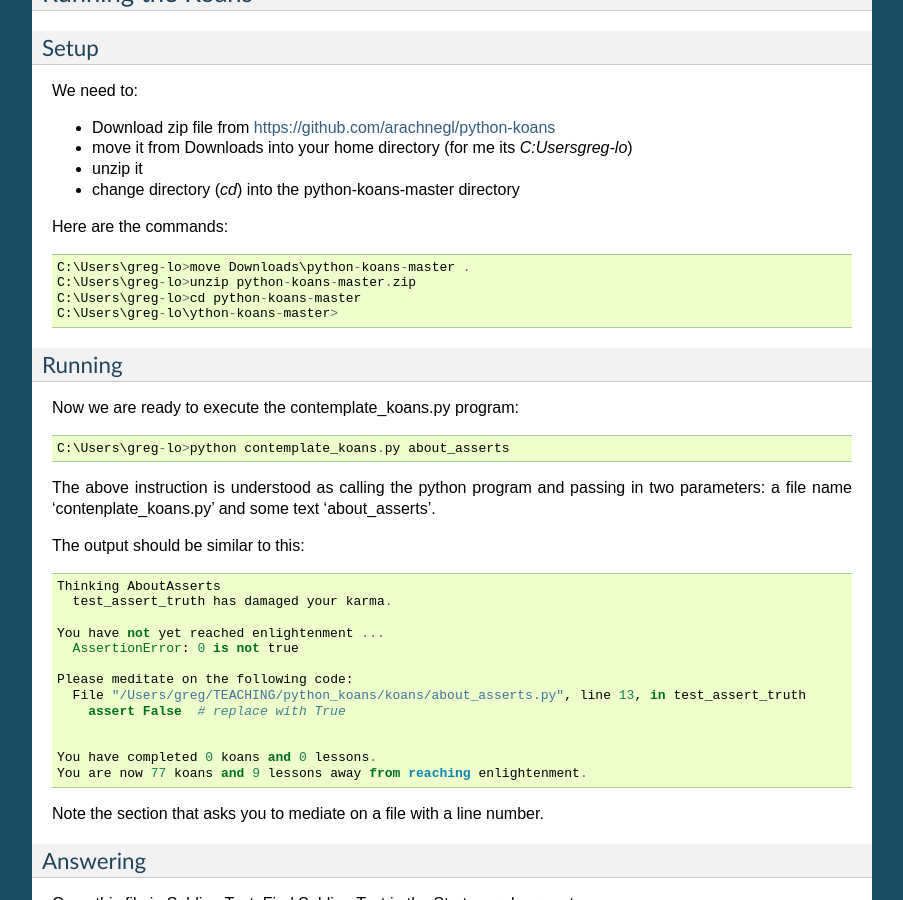
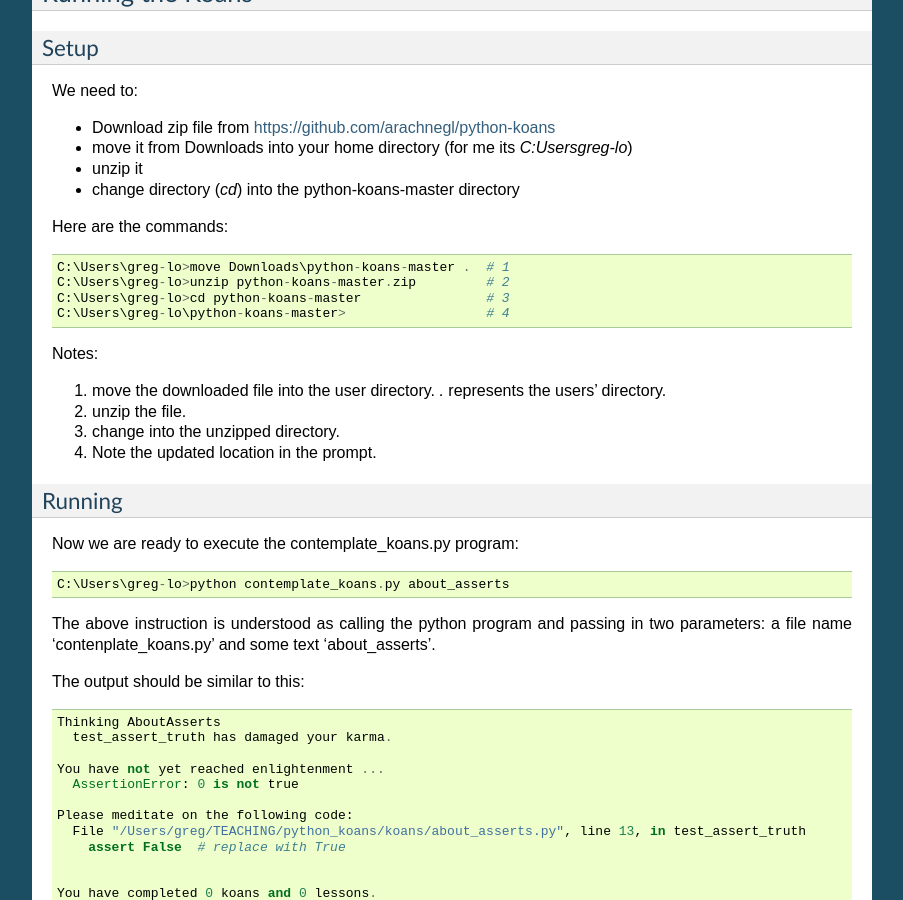
Before and after one commit to gu-lseg/intro-to-programming, a Sphinx documentation site: the page built from source/appendix_windows.rst, in a window 1280 px wide and 900 px high, scrolled down 1390 px. Shown: the whole window, without its empty margins (198-1101 px from the left). Built offline with Sphinx 7.4.7, drawn with Linux system fonts in a browser that asks for light colours; pages that are not in the unit, such as notebooks, are missing from menus.

Commit message:
update link & annotate cmds

```diff
--- a/source/appendix_windows.rst
+++ b/source/appendix_windows.rst
@@ -88,10 +88,18 @@ We need to:
 
 Here are the commands::
 
-    C:\Users\greg-lo>move Downloads\python-koans-master .
-    C:\Users\greg-lo>unzip python-koans-master.zip
-    C:\Users\greg-lo>cd python-koans-master
-    C:\Users\greg-lo\ython-koans-master>
+    C:\Users\greg-lo>move Downloads\python-koans-master .  # 1
+    C:\Users\greg-lo>unzip python-koans-master.zip         # 2
+    C:\Users\greg-lo>cd python-koans-master                # 3
+    C:\Users\greg-lo\python-koans-master>                  # 4
+
+Notes:
+
+1. move the downloaded file into the user directory. `.` represents the users'
+   directory.
+2. unzip the file.
+3. change into the unzipped directory.
+4. Note the updated location in the prompt.
 
 Running
 -------
```
Also changed, not shown: source/objects.rst (+4 -3 lines).
